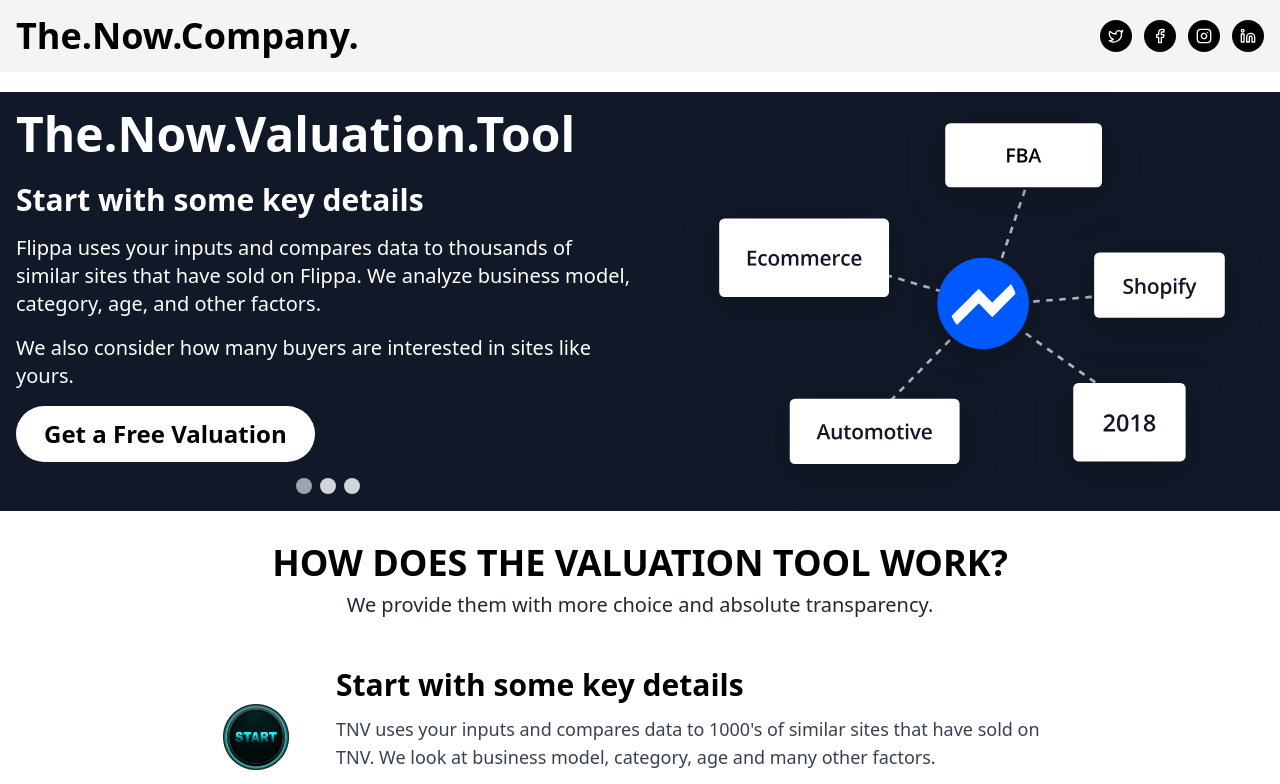
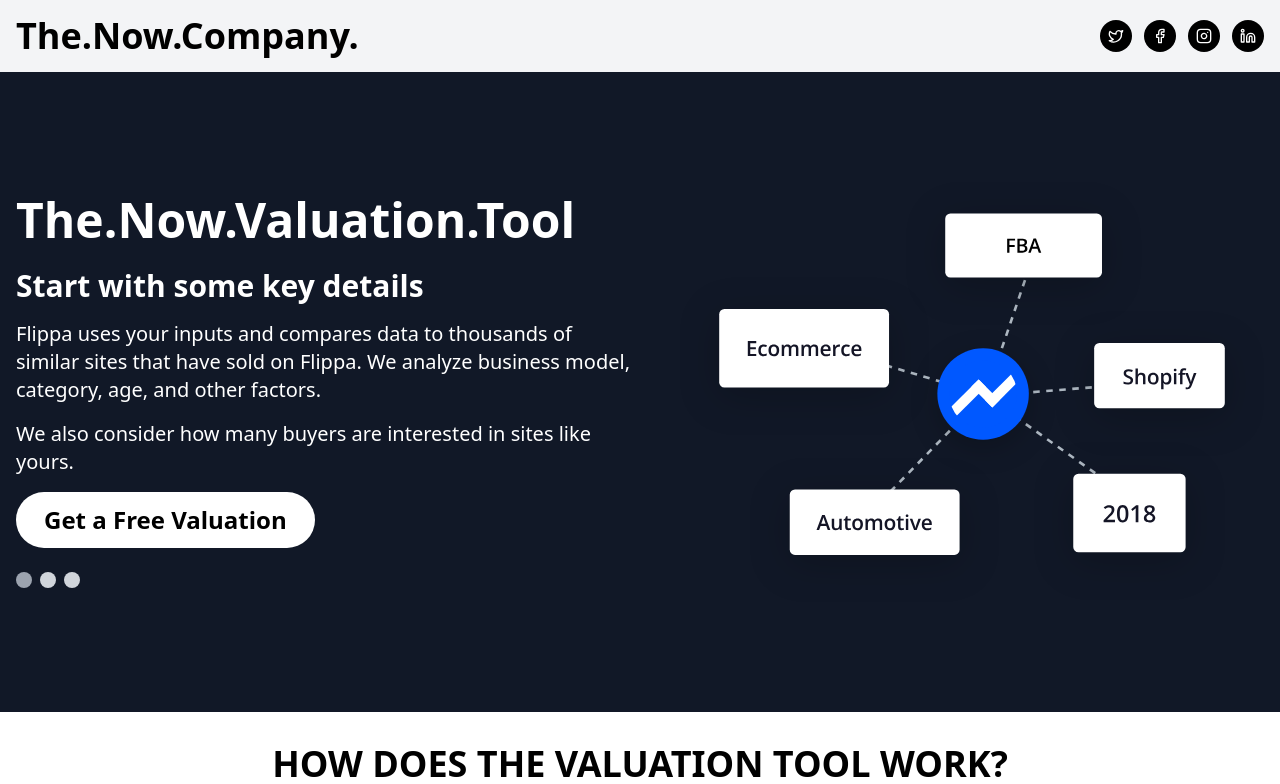
Before and after one commit to remote-cto/now-tnv, a Next.js app: page / in a window 1280 px wide. Shown: the top 784 px of the page. Built offline with nearby package versions, Linux system fonts and the light colour scheme.

Commit message:
ui fixed

```diff
--- a/app/components/ValuationTool.tsx
+++ b/app/components/ValuationTool.tsx
@@ -4,8 +4,8 @@
 
 const ValuationTool = () => {
   return (
-    <div className="bg-gray-900">
-      <section className="mt-5">
+    <div className="bg-gray-900 lg:h-[80vh] flex items-center py-8 lg:py-0">
+      <section className="w-full">
         <div className="mx-auto max-w-screen-xl px-4 flex flex-wrap lg:flex-nowrap lg:items-center">
           {/* Text Content */}
           <div className="lg:w-1/2 text-center lg:text-left">
@@ -24,19 +24,18 @@
               We also consider how many buyers are interested in sites like
               yours.
             </p>
-            <div>
+            <div className="flex flex-col items-center lg:items-start">
               <Link href="/valuation">
                 <button className="bg-white text-black px-7 py-3 rounded-full font-extrabold hover:bg-white transition-colors text-2xl">
                   Get a Free Valuation
                 </button>
               </Link>
+            </div>
 
-              {/* Dots moved here with adjusted margin */}
-              <div className="flex justify-center gap-2 mt-4">
+            <div className="flex justify-center lg:justify-start gap-2 mt-6">
               <div className="w-4 h-4 rounded-full bg-gray-400"></div>
               <div className="w-4 h-4 rounded-full bg-gray-300"></div>
               <div className="w-4 h-4 rounded-full bg-gray-300"></div>
-              </div>
             </div>
           </div>
 
```
Lines whose indentation alone changed are shown as unchanged.
